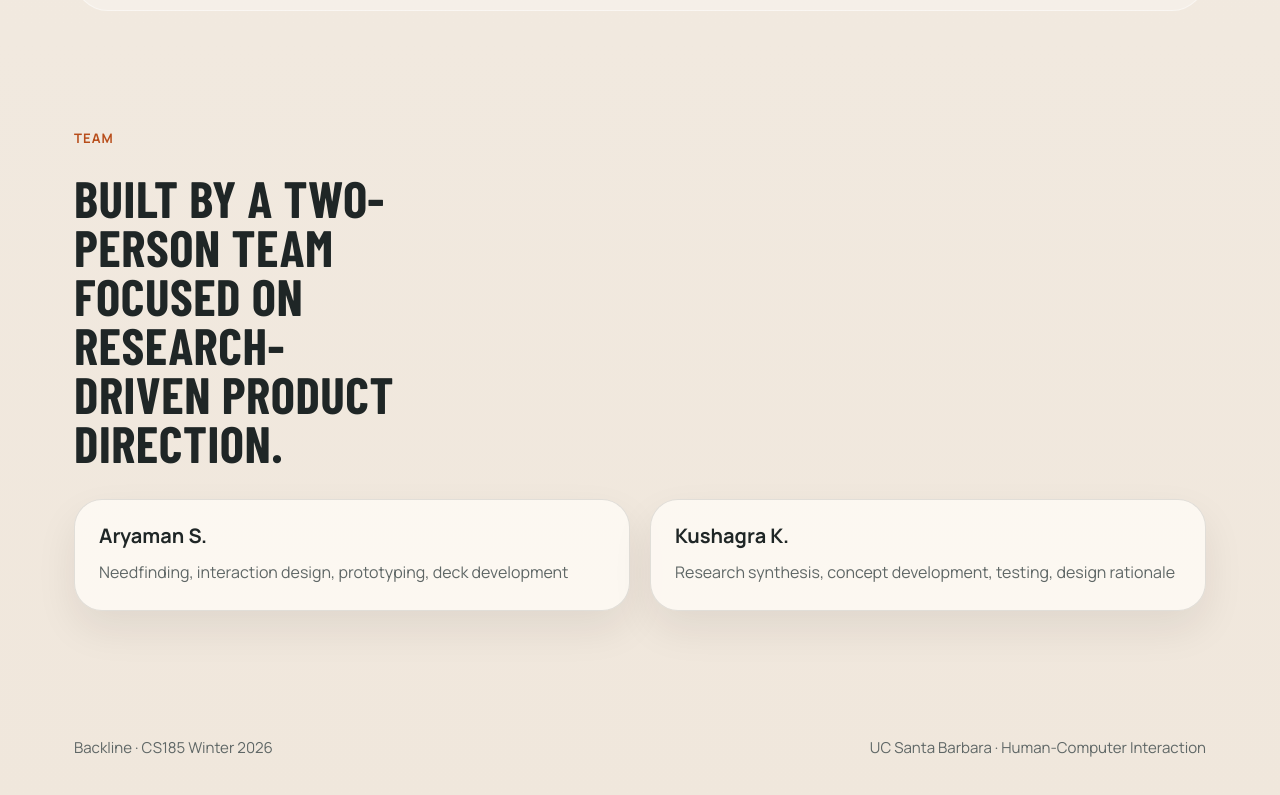
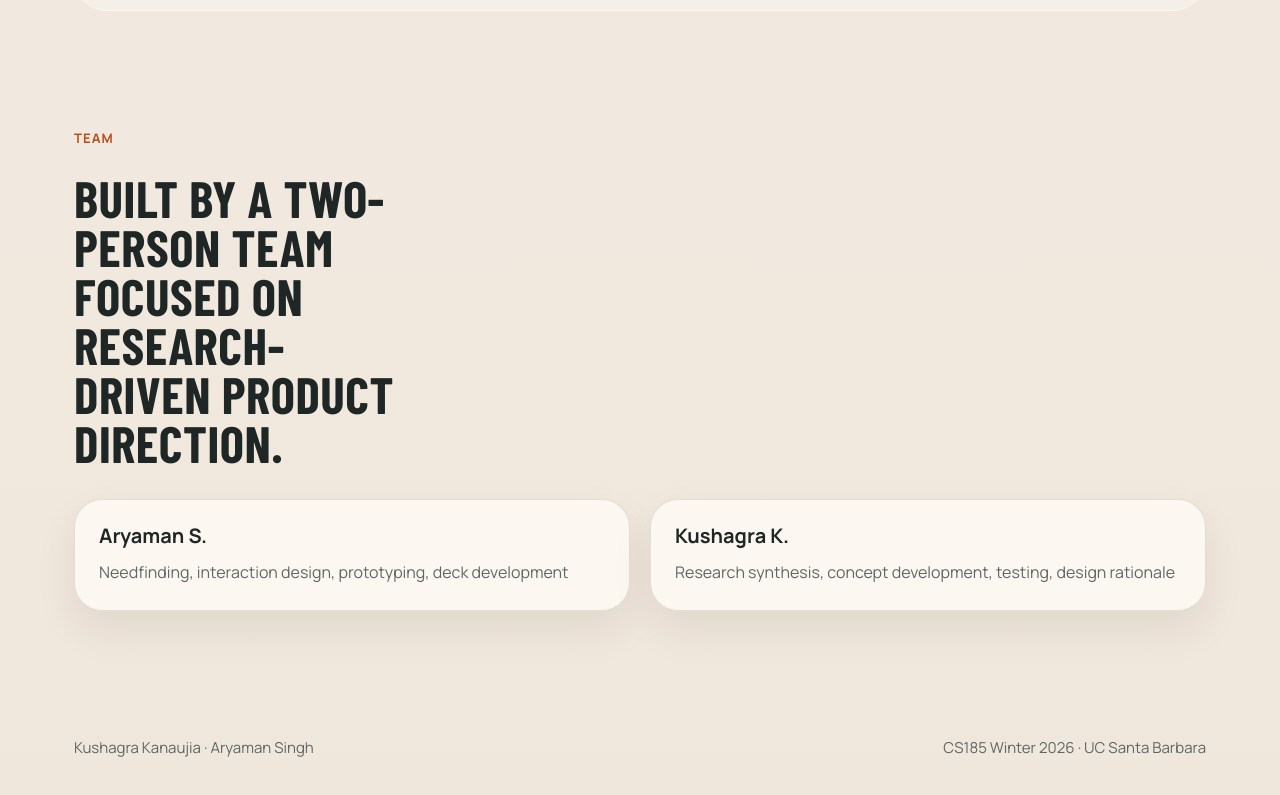
Before and after one commit to notaryaman/backline, a plain HTML site: page index.html in a window 1280 px wide. Shown: the part 4828-5623 px from the top of the page. Drawn offline with nearby package versions, Linux system fonts and the light colour scheme.

Commit message:
Update team member information
Update footer and README with correct team members: Kushagra Kanaujia and Aryaman Singh. Remove "Made with ❤️" footer text.

```diff
--- a/index.html
+++ b/index.html
@@ -245,8 +245,8 @@
     </main>
 
     <footer class="site-footer">
-      <p>Backline · CS185 Winter 2026</p>
-      <p>UC Santa Barbara · Human-Computer Interaction</p>
+      <p>Kushagra Kanaujia · Aryaman Singh</p>
+      <p>CS185 Winter 2026 · UC Santa Barbara</p>
     </footer>
 
     <script src="script.js"></script>
```
Also changed, not shown: 2 other files.
